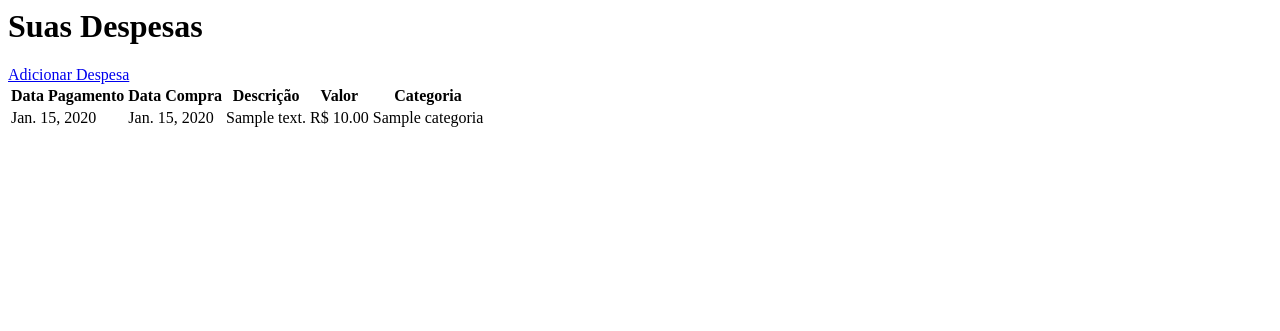
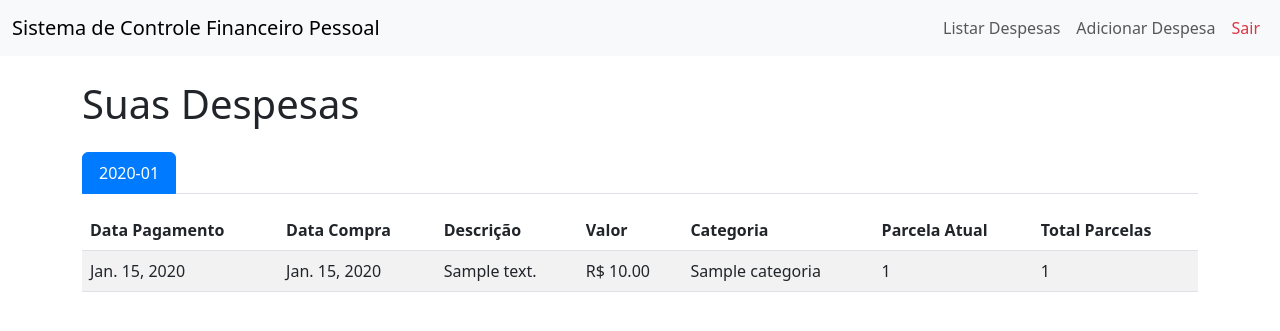
Before and after one commit to Davidtricolor2021/controle_financeiro_pessoal, a Django app: page / in a window 1280 px wide. Shown: the top 331 px of the page. Run offline with Django 4.2, Linux system fonts and the light colour scheme; a user stored in the database is signed in; tables that the repository leaves empty hold one stand-in row (values such as "Sample post").

Commit message:
Correções em login, listar despesas e estilização do sistema

```diff
--- /dev/null
+++ b/gastos/templates/gastos/base.html
@@ -0,0 +1,63 @@
+<!DOCTYPE html>
+<html lang="en">
+<head>
+    <meta charset="UTF-8">
+    <meta name="viewport" content="width=device-width, initial-scale=1.0">
+    <link href="https://cdn.jsdelivr.net/npm/bootstrap@5.3.0/dist/css/bootstrap.min.css" rel="stylesheet">
+    <title>{% block title %}Sistema de Controle Financeiro Pessoal{% endblock %}</title>
+
+    <!-- CSS Personalizado para as abas -->
+    <style>
+        /* Ajustando a cor do texto nas abas */
+        .nav-tabs .nav-link {
+            color: #000000; /* Cor do texto das abas inativas */
+        }
+
+        .nav-tabs .nav-link.active {
+            color: #ffffff; /* Cor do texto da aba ativa */
+            background-color: #007bff; /* Cor de fundo da aba ativa */
+        }
+
+        /* Alterando a cor da aba ativa */
+        .nav-tabs .nav-item .nav-link.active {
+            border-color: #007bff;
+        }
+    </style>
+</head>
+<body>
+    <nav class="navbar navbar-expand-lg navbar-light bg-light">
+        <div class="container-fluid">
+            <a class="navbar-brand" href="{% url 'listar_despesas' %}">Sistema de Controle Financeiro Pessoal</a>
+            <button class="navbar-toggler" type="button" data-bs-toggle="collapse" data-bs-target="#navbarNav">
+                <span class="navbar-toggler-icon"></span>
+            </button>
+            <div class="collapse navbar-collapse" id="navbarNav">
+                <ul class="navbar-nav ms-auto">
+                    {% if user.is_authenticated %}
+                        <li class="nav-item">
+                            <a class="nav-link" href="{% url 'listar_despesas' %}">Listar Despesas</a>
+                        </li>
+                        <li class="nav-item">
+                            <a class="nav-link" href="{% url 'adicionar_despesa' %}">Adicionar Despesa</a>
+                        </li>
+                        <li class="nav-item">
+                            <a class="nav-link text-danger" href="{% url 'logout' %}">Sair</a>
+                        </li>
+                    {% else %}
+                        <li class="nav-item">
+                            <a class="nav-link" href="{% url 'login' %}">Entrar</a>
+                        </li>
+                    {% endif %}
+                </ul>
+            </div>
+        </div>
+    </nav>
+
+    <div class="container mt-4">
+        {% block content %}
+        {% endblock %}
+    </div>
+
+    <script src="https://cdn.jsdelivr.net/npm/bootstrap@5.3.0/dist/js/bootstrap.bundle.min.js"></script>
+</body>
+</html>
--- a/gastos/templates/gastos/listar_despesas.html
+++ b/gastos/templates/gastos/listar_despesas.html
@@ -1,6 +1,39 @@
-<h1>Suas Despesas</h1>
-<a href="{% url 'adicionar_despesa' %}">Adicionar Despesa</a>
-<table>
+{% extends "gastos/base.html" %}
+
+{% block title %}Suas Despesas{% endblock %}
+
+{% block content %}
+<h1 class="mb-4">Suas Despesas</h1>
+
+<!-- Abas -->
+<ul class="nav nav-tabs" id="mesTabs" role="tablist">
+    {% for mes, despesas in despesas_por_mes.items %}
+    <li class="nav-item" role="presentation">
+        <button
+            class="nav-link {% if forloop.first %}active{% endif %}"
+            id="tab-{{ mes }}"
+            data-bs-toggle="tab"
+            data-bs-target="#content-{{ mes }}"
+            type="button"
+            role="tab"
+            aria-controls="content-{{ mes }}"
+            aria-selected="{{ forloop.first }}">
+            {{ mes }}
+        </button>
+    </li>
+    {% endfor %}
+</ul>
+
+<!-- Conteúdo das abas -->
+<div class="tab-content mt-3" id="mesTabsContent">
+    {% for mes, despesas in despesas_por_mes.items %}
+    <div
+        class="tab-pane fade {% if forloop.first %}show active{% endif %}"
+        id="content-{{ mes }}"
+        role="tabpanel"
+        aria-labelledby="tab-{{ mes }}">
+
+        <table class="table table-striped">
             <thead>
                 <tr>
                     <th>Data Pagamento</th>
@@ -8,6 +41,8 @@
                     <th>Descrição</th>
                     <th>Valor</th>
                     <th>Categoria</th>
+                    <th>Parcela Atual</th>
+                    <th>Total Parcelas</th>
                 </tr>
             </thead>
             <tbody>
@@ -18,7 +53,13 @@
                     <td>{{ despesa.descricao }}</td>
                     <td>R$ {{ despesa.valor }}</td>
                     <td>{{ despesa.categoria.nome }}</td>
+                    <td>{{ despesa.parcela_atual }}</td>
+                    <td>{{ despesa.parcelas }}</td>
                 </tr>
                 {% endfor %}
             </tbody>
         </table>
+    </div>
+    {% endfor %}
+</div>
+{% endblock %}
--- a/gastos/urls.py
+++ b/gastos/urls.py
@@ -2,6 +2,7 @@ from django.urls import path
 from . import views
 
 urlpatterns = [
+    path('login/', views.login_view, name='login'),
     path('', views.listar_despesas, name='listar_despesas'), # Página inicial
     path('adicionar/', views.adicionar_despesa, name='adicionar_despesa'), # Adicionar despesa
 ]
--- a/gastos/views.py
+++ b/gastos/views.py
@@ -2,12 +2,54 @@ from django.shortcuts import render, redirect
 from .models import Despesa, Categoria
 from django.contrib.auth.decorators import login_required
 from datetime import datetime, timedelta
+from collections import defaultdict
+from django.db.models.functions import TruncMonth
+from django.db.models import Sum
+from django.contrib.auth.forms import AuthenticationForm
+from django.contrib.auth import login
 import calendar
+
+def login_view(request):
+    if request.user.is_authenticated:
+        # Se já estiver logado, redireciona para a página principal
+        return redirect('listar_despesas')  # ou qualquer outra página desejada
+
+    if request.method == 'POST':
+        form = AuthenticationForm(request, data=request.POST)
+        if form.is_valid():
+            # Faz o login e redireciona para a página principal
+            user = form.get_user()
+            login(request, user)
+            return redirect('listar_despesas')  # ou qualquer outra página desejada
+    else:
+        form = AuthenticationForm()
+
+    return render(request, 'gastos/login.html', {'form': form})
 
 @login_required
 def listar_despesas(request):
-    despesas = Despesa.objects.filter(usuario=request.user)
-    return render(request, 'gastos/listar_despesas.html', {'despesas': despesas})
+    # Agrupar as despesas por mês/ano
+    despesas_por_mes = defaultdict(list)
+    despesas = Despesa.objects.filter(usuario=request.user).annotate(mes=TruncMonth('data_pgto'))
+
+    # Organizar as despesas por mês
+    for despesa in despesas:
+        key = despesa.data_pgto.strftime('%Y-%m')  # Exemplo: "2025-01"
+        despesas_por_mes[key].append(despesa)
+
+    # Ordenar os meses de forma cronológica
+    despesas_por_mes = dict(sorted(despesas_por_mes.items()))
+
+    # Gerar os nomes dos meses (Exemplo: "Jan/2025")
+    meses_formatados = {
+        key: despesa[0].data_pgto.strftime('%b/%Y')  # Exemplo: "Jan/2025"
+        for key, despesa in despesas_por_mes.items()
+    }
+
+    return render(request, 'gastos/listar_despesas.html', {
+        'despesas_por_mes': despesas_por_mes,
+        'meses_formatados': meses_formatados,
+    })
 
 @login_required
 def adicionar_despesa(request):
```
Also changed, not shown: gastos/templates/gastos/adicionar_despesa.html (+8 -1 lines), gastos/templates/gastos/login.html (added, +12 -0 lines), gastos/templates/login.html (deleted, +0 -16 lines). Lines whose indentation alone changed are shown as unchanged.
